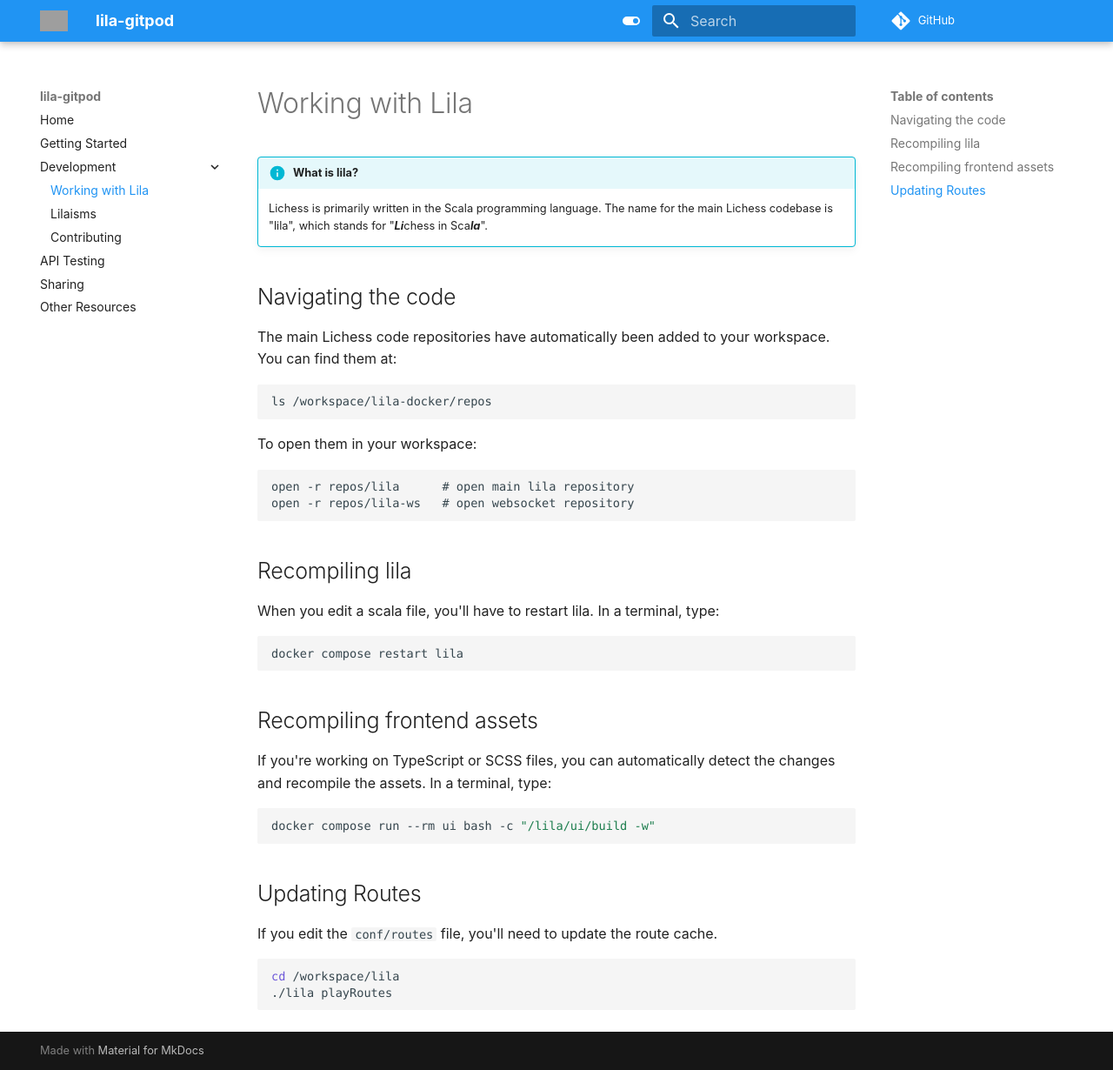
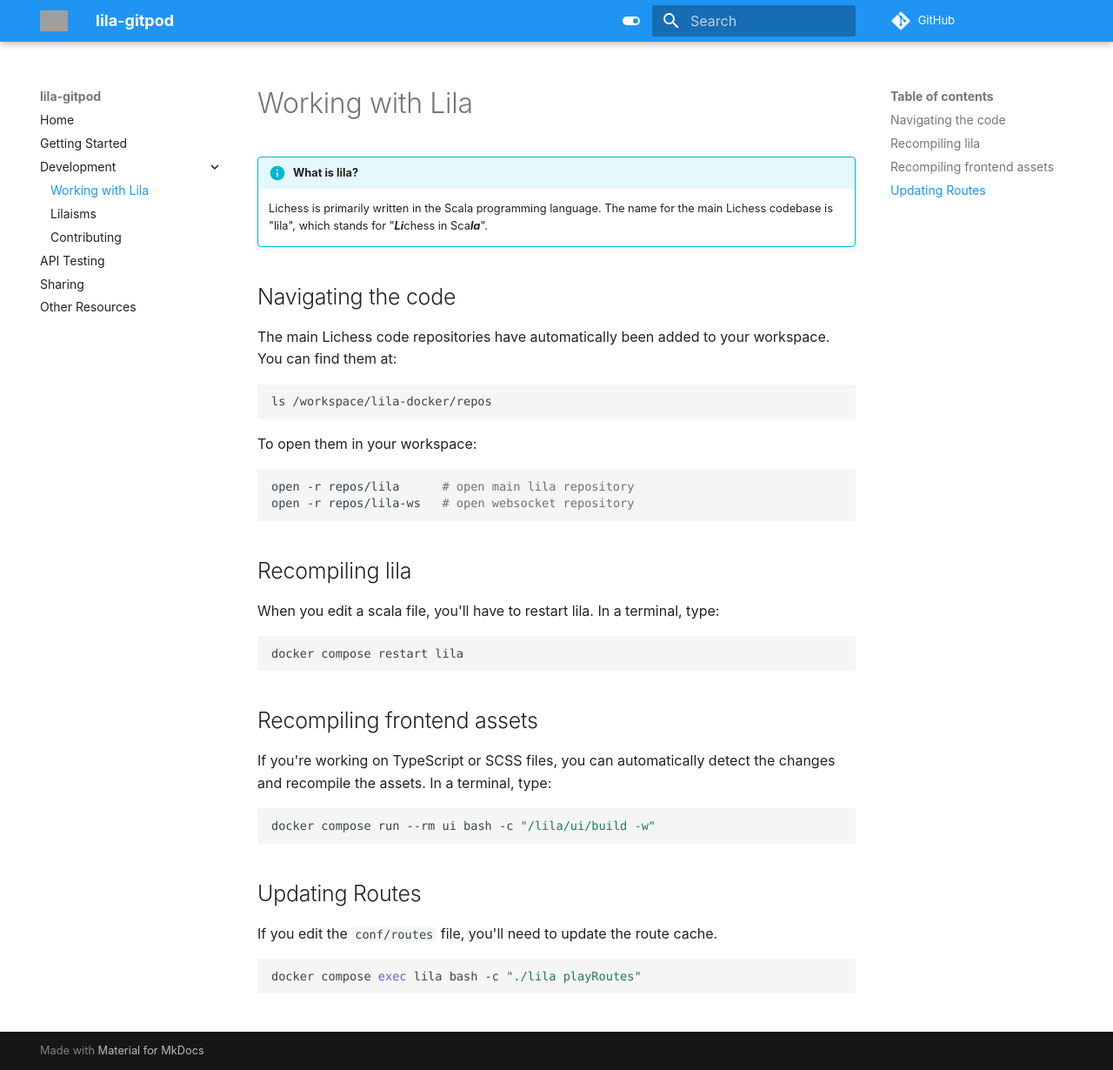
Before and after one commit to lichess-org/lila-gitpod, an MkDocs documentation site: the page built from docs/development.md, in a window 1280 px wide and 1230 px high. Shown: the whole window at 87% size. Built offline with MkDocs 1.6.1 and Material for MkDocs 9.7.7, drawn with Linux system fonts in a browser that asks for light colours; comment, search, counter and statistics services are not loaded; grey boxes are pictures that could not be loaded.

Commit message:
docs: fix playRoutes command

````diff
--- a/docs/development.md
+++ b/docs/development.md
@@ -8,12 +8,16 @@
 
 The main Lichess code repositories have automatically been added to your workspace. You can find them at:
 
-    ls /workspace/lila-docker/repos
+```bash
+ls /workspace/lila-docker/repos
+```
 
 To open them in your workspace:
 
-    open -r repos/lila      # open main lila repository
-    open -r repos/lila-ws   # open websocket repository
+```bash
+open -r repos/lila      # open main lila repository
+open -r repos/lila-ws   # open websocket repository
+```
 
 ## Recompiling lila
 
@@ -36,6 +40,5 @@
 If you edit the `conf/routes` file, you'll need to update the route cache.
 
 ```bash
-cd /workspace/lila
-./lila playRoutes
+docker compose exec lila bash -c "./lila playRoutes"
 ```
````
